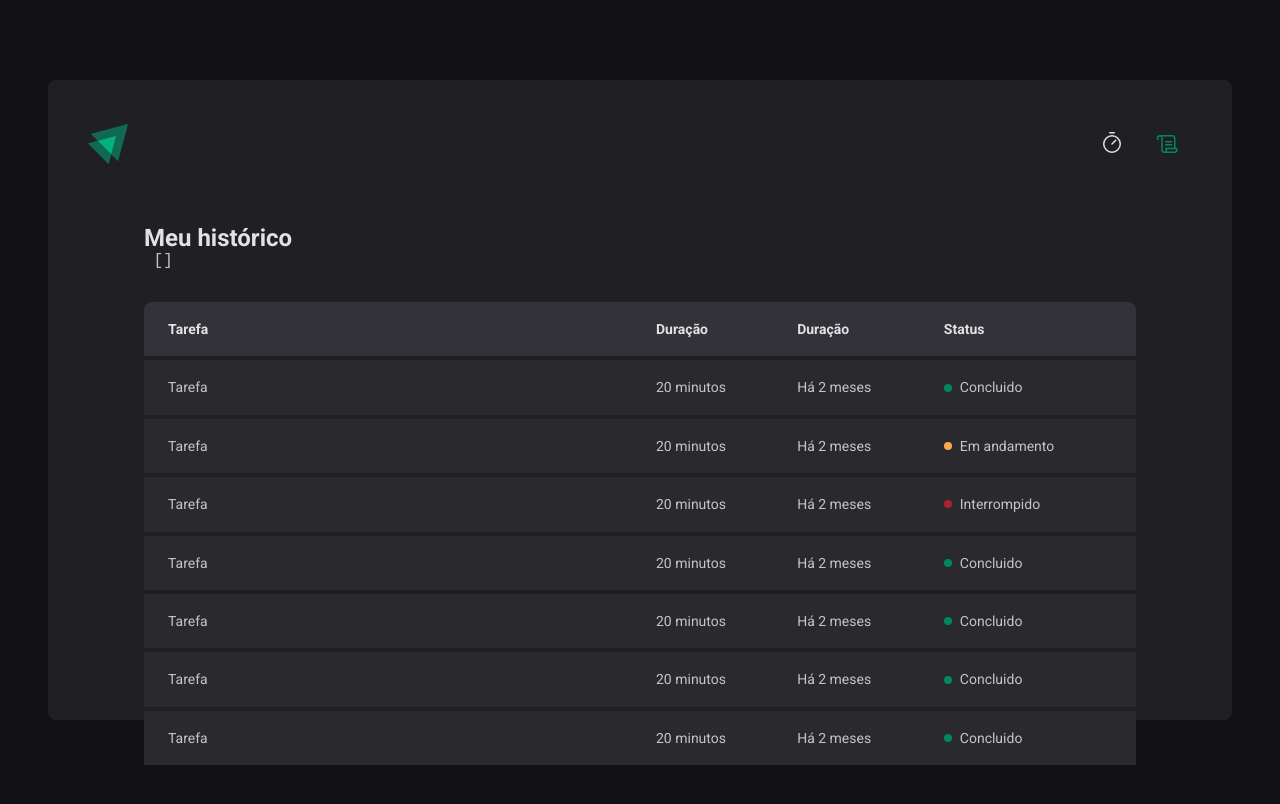
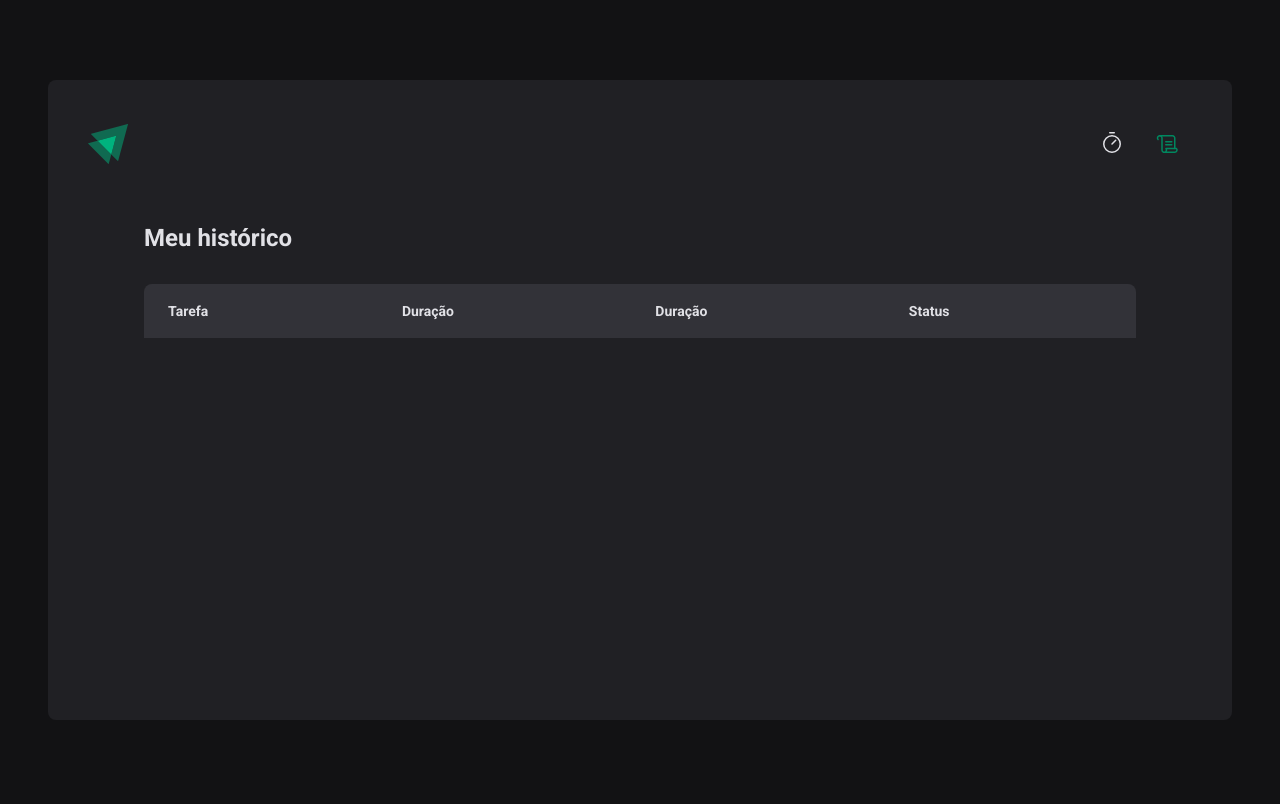
Before and after one commit to thalisonaragao/Ingnite-Time, a React (Vite) app in the folder ignite-timer/: page /History in a window 1280 px wide. Shown: the top 804 px of the page. Built offline with nearby package versions, Linux system fonts and the light colour scheme.

Commit message:
Contexto no React - Listagem do histórico

```diff
--- a/ignite-timer/src/pages/History/index.tsx
+++ b/ignite-timer/src/pages/History/index.tsx
@@ -1,6 +1,6 @@
 import { useContext } from 'react'
+import { CyclesContext } from '../../contexts/CyclesContext'
 import { HistoryContainer, HistoryList, Status } from './styles'
-import { CyclesContext } from '../../contexts/CyclesContext'
 
 export function History() {
   const { cycles } = useContext(CyclesContext)
@@ -8,8 +8,6 @@
   return (
     <HistoryContainer>
       <h1>Meu histórico</h1>
-
-      <pre> {JSON.stringify(cycles, null, 2)} </pre>
 
       <HistoryList>
         <table>
@@ -22,62 +20,28 @@
             </tr>
           </thead>
           <tbody>
-            <tr>
-              <td>Tarefa</td>
-              <td>20 minutos</td>
-              <td>Há 2 meses</td>
-              <td>
-                <Status statusColor="green">Concluido</Status>
-              </td>
-            </tr>
-            <tr>
-              <td>Tarefa</td>
-              <td>20 minutos</td>
-              <td>Há 2 meses</td>
-              <td>
-                <Status statusColor="yellow">Em andamento</Status>
-              </td>
-            </tr>
-            <tr>
-              <td>Tarefa</td>
-              <td>20 minutos</td>
-              <td>Há 2 meses</td>
-              <td>
-                <Status statusColor="red">Interrompido</Status>
-              </td>
-            </tr>
-            <tr>
-              <td>Tarefa</td>
-              <td>20 minutos</td>
-              <td>Há 2 meses</td>
-              <td>
-                <Status statusColor="green">Concluido</Status>
-              </td>
-            </tr>
-            <tr>
-              <td>Tarefa</td>
-              <td>20 minutos</td>
-              <td>Há 2 meses</td>
-              <td>
-                <Status statusColor="green">Concluido</Status>
-              </td>
-            </tr>
-            <tr>
-              <td>Tarefa</td>
-              <td>20 minutos</td>
-              <td>Há 2 meses</td>
-              <td>
-                <Status statusColor="green">Concluido</Status>
-              </td>
-            </tr>
-            <tr>
-              <td>Tarefa</td>
-              <td>20 minutos</td>
-              <td>Há 2 meses</td>
-              <td>
-                <Status statusColor="green">Concluido</Status>
-              </td>
-            </tr>
+            {cycles.map((cycle) => {
+              return (
+                <tr key={cycle.id}>
+                  <td>{cycle.task}</td>
+                  <td>{cycle.minutesAmount} minutos</td>
+                  <td>{cycle.startDate.toISOString()}</td>
+                  <td>
+                    {cycle.finishedDate && (
+                      <Status statusColor="green">Concluído</Status>
+                    )}
+
+                    {cycle.interruptedDate && (
+                      <Status statusColor="red">Interrompido</Status>
+                    )}
+
+                    {!cycle.finishedDate && !cycle.interruptedDate && (
+                      <Status statusColor="yellow">Em andamento</Status>
+                    )}
+                  </td>
+                </tr>
+              )
+            })}
           </tbody>
         </table>
       </HistoryList>
```
